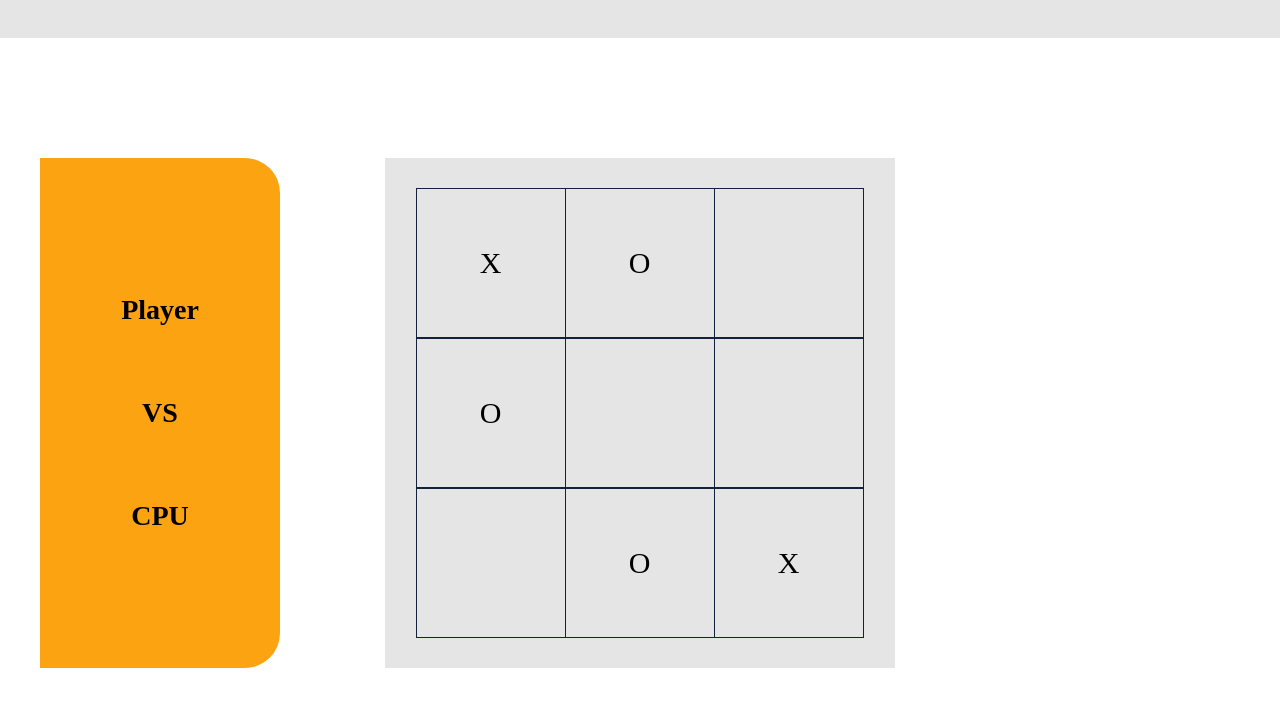
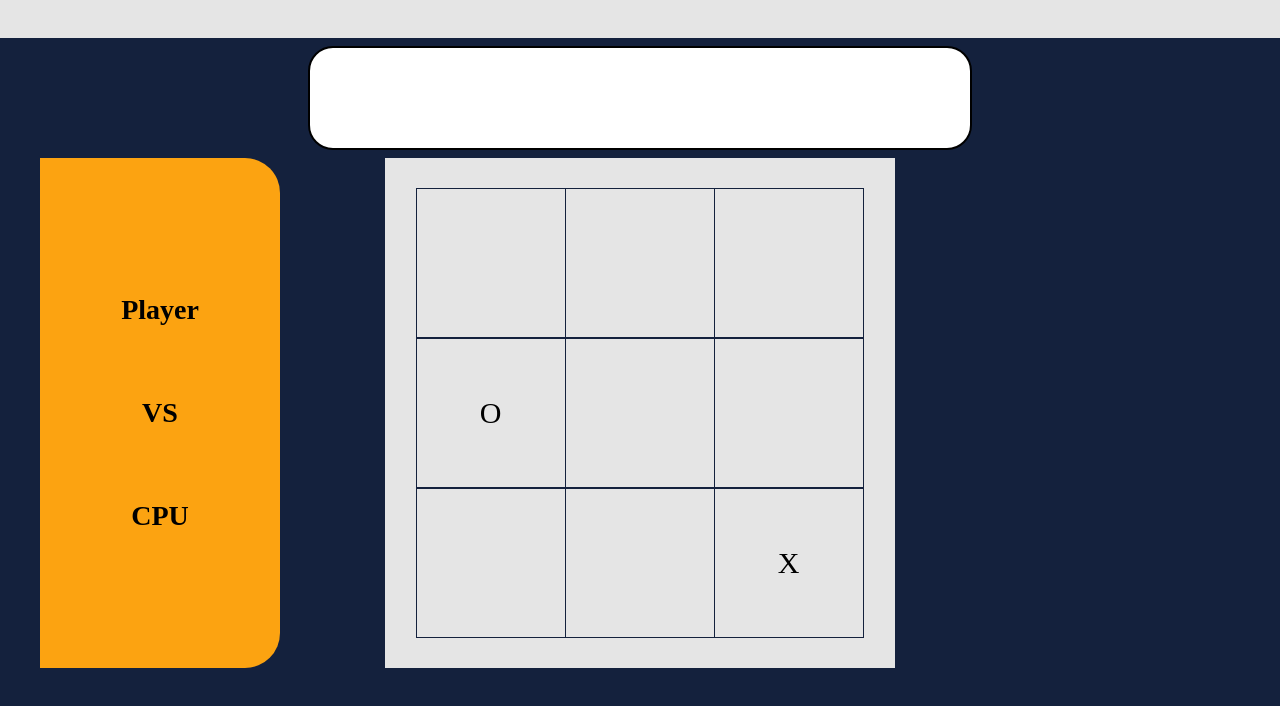
Before and after one commit to WavyBoyJodii/TicTacToe, a plain HTML site: page index.html in a window 1280 px wide. Shown: the part 82-788 px from the top of the page. Drawn offline with Linux system fonts and the light colour scheme.

Commit message:
Update addplayer to create players update disp added more html and css to show more info of whats happening in game still need to create start game function to enable playing of game also add function to check who wins each round of game and total game as well. plus add forms to allow for input of player name and symbol selection

```diff
--- a/index.html
+++ b/index.html
@@ -13,10 +13,11 @@
       <h1>Tic Tac Toe</h1>
     </div>
     <div class="main">
+      <div class="infobox"></div>
       <div class="vsbox">
-        <h3>Player</h3>
+        <h3 id="player1">Player</h3>
         <h2>VS</h2>
-        <h3>CPU</h3>
+        <h3 id="player2">CPU</h3>
       </div>
       <div class="play"></div>
     </div>
--- a/scripts.js
+++ b/scripts.js
@@ -1,18 +1,24 @@
 const page = document.querySelector(".main");
 const gameBox = document.querySelector('.play');
+const infoBox = document.querySelector('.infobox');
 
 const Game = (() => {
+  const winnerCircle = document.createElement("div");
+  winnerCircle.classList.add("winnercirlce");
   let playerCounter = 0;
   let turnCounter = 0;
   let players = [];
-    const addPlayer = (x) => {
+  let player1Wins = 0;
+  let player2Wins = 0;
+  const addPlayer = (name, symbol) => {
     if (playerCounter > 1) {
       console.log('returning');
       return}
       else {
+        const player = Player(name, symbol);
         playerCounter++;
         console.log(playerCounter);
-          players.push(x);}
+        players.push(player);}
       };
 
   const whosTurn = () => {
@@ -33,7 +39,7 @@ const Game = (() => {
 })();
 
 const Gameboard = (() => {
-  const gameboard = ["X","O",,,,,,"O",,];
+  const gameboard = [,,,,,,,,,];
   const init = () => {
     for (let i=0; i<gameboard.length; i++) {
       const box = document.createElement('div');
--- a/style.css
+++ b/style.css
@@ -22,12 +22,28 @@ body {
   grid-template-rows: 80px 550px 1fr;
   grid-template-areas:
     ". info ."
-    "vsbox game ."
+    "vsbox game winnercircle"
     ". . .";
+  background-color: #14213d;
+  padding: 20px;
+  height: 80.8vh;
+  margin: 0;
+}
+
+.infobox {
+  grid-area: info;
+  display: flex;
+  flex-direction: row;
+  padding: 30px;
   background-color: #ffffff;
-  padding: 20px;
-  height: 80vh;
-  margin: 0;
+  width: 600px;
+  height: 40px;
+  place-self: center;
+  justify-content: center;
+  align-items: center;
+  gap: 20px;
+  border: solid 2px black;
+  border-radius: 25px;
 }
 
 .vsbox {
@@ -86,3 +102,19 @@ body {
   margin-left: -1px;
   margin-bottom: -1px;
 }
+
+.winnercircle {
+  grid-area: winnercircle;
+  display: flex;
+  flex-direction: column;
+  padding: 30px;
+  background-color: #fca311;
+  height: 450px;
+  width: 180px;
+  border-top-left-radius: 35px;
+  border-bottom-left-radius: 35px;
+  place-self: center;
+  justify-content: center;
+  align-items: center;
+  gap: 20px;
+}
```
Lines whose indentation alone changed are shown as unchanged.
